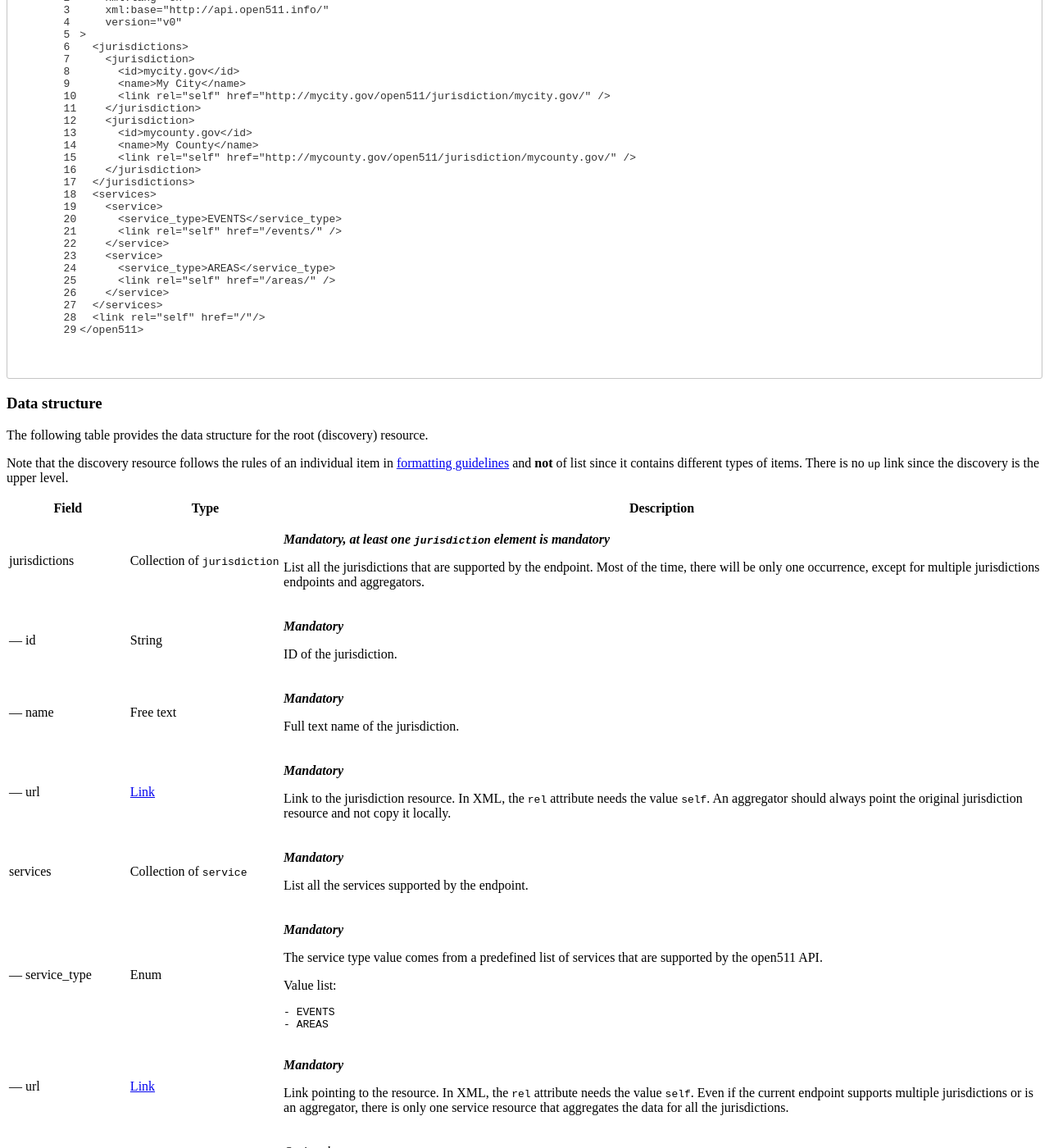
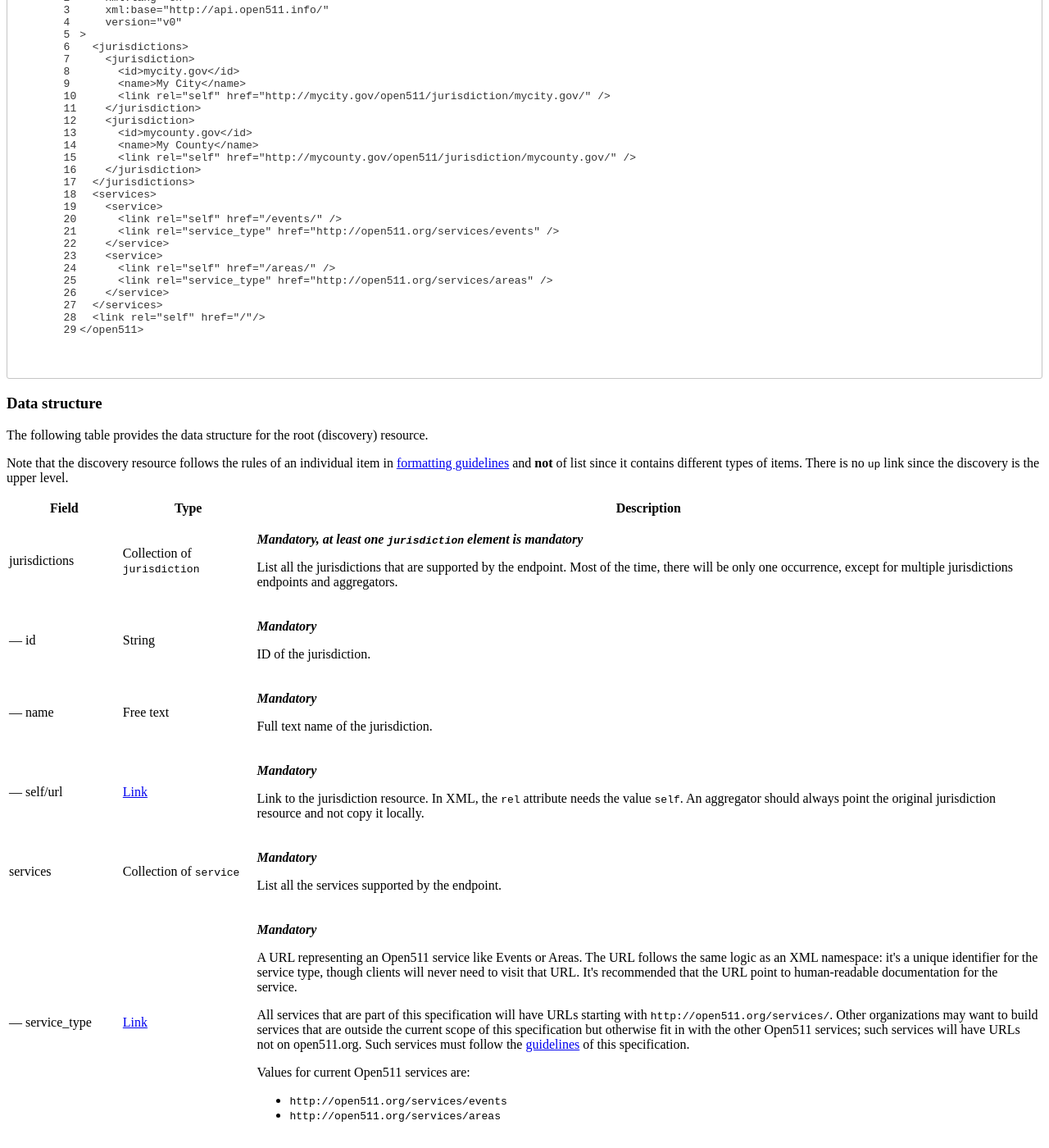
Before and after one commit to open511/Open511API, a Jekyll site: the page built from root.html, in a window 1280 px wide and 1400 px high, scrolled down 999 px. Shown: the whole window at 82% size. Built offline with Jekyll 4.4.1, drawn with Linux system fonts in a browser that asks for light colours; nearby versions of some CDN libraries.

Commit message:
Change service_type to a link
fixes #64

```diff
--- a/_includes/examples/root.json
+++ b/_includes/examples/root.json
@@ -13,11 +13,11 @@
   ],
   "services" : [
       {
-          "service_type" : "EVENTS",
+          "service_type_url" : "http://open511.org/services/events",
           "url" : "/events/"
       },
       {
-          "service_type" : "AREAS",
+          "service_type_url" : "http://open511.org/services/events",
           "url" : "/areas/"
       }
   ],
--- a/_includes/examples/root.xml
+++ b/_includes/examples/root.xml
@@ -17,12 +17,12 @@
   </jurisdictions>
   <services>
     <service>
-      <service_type>EVENTS</service_type>
       <link rel="self" href="/events/" />
+      <link rel="service_type" href="http://open511.org/services/events" />
     </service>
     <service>
-      <service_type>AREAS</service_type>
       <link rel="self" href="/areas/" />
+      <link rel="service_type" href="http://open511.org/services/areas" />
     </service>
   </services>
   <link rel="self" href="/"/>
--- a/root.html
+++ b/root.html
@@ -30,7 +30,7 @@ representation :
       type: Free text
       desc: <p>Full text name of the jurisdiction.</p>
 
-    - name: <p>&mdash;  url</p>
+    - name: <p>&mdash;  self/url</p>
       mandatory: Mandatory
       type: <a href="guidelines.html#links">Link</a>
       desc: <p>Link to the jurisdiction resource. In XML, the <code>rel</code> attribute needs the value <code>self</code>. An aggregator should always point the original jurisdiction resource and not copy it locally.</p>
@@ -42,10 +42,10 @@ representation :
 
     - name: <p>&mdash; service_type</p>
       mandatory: Mandatory
-      type: Enum
-      desc: <p>The service type value comes from a predefined list of services that are supported by the open511 API.</p><p>Value list:</p> <pre>- EVENTS<br/>- AREAS</pre>
+      type: <a href="guidelines.html#links">Link</a>
+      desc: <p>A URL representing an Open511 service like Events or Areas. The URL follows the same logic as an XML namespace&colon; it's a unique identifier for the service type, though clients will never need to visit that URL. It's recommended that the URL point to human-readable documentation for the service.</p><p>All services that are part of this specification will have URLs starting with <code>http&colon;//open511.org/services/</code>. Other organizations may want to build services that are outside the current scope of this specification but otherwise fit in with the other Open511 services; such services will have URLs not on open511.org. Such services must follow the <a href="guidelines.html">guidelines</a> of this specification.</p><p>Values for current Open511 services are&colon;</p><ul><li><code>http&colon;//open511.org/services/events</code></li><li><code>http&colon;//open511.org/services/areas</code></li></ul>
 
-    - name: <p>&mdash; url</p>
+    - name: <p>&mdash; self/url</p>
       mandatory: Mandatory
       type: <a href="guidelines.html#links">Link</a>
       desc: <p>Link pointing to the resource. In XML, the <code>rel</code> attribute needs the value <code>self</code>. Even if the current endpoint supports multiple jurisdictions or is an aggregator, there is only one service resource that aggregates the data for all the jurisdictions.</p>
```
Also changed, not shown: history.md (+1 -0 lines).
